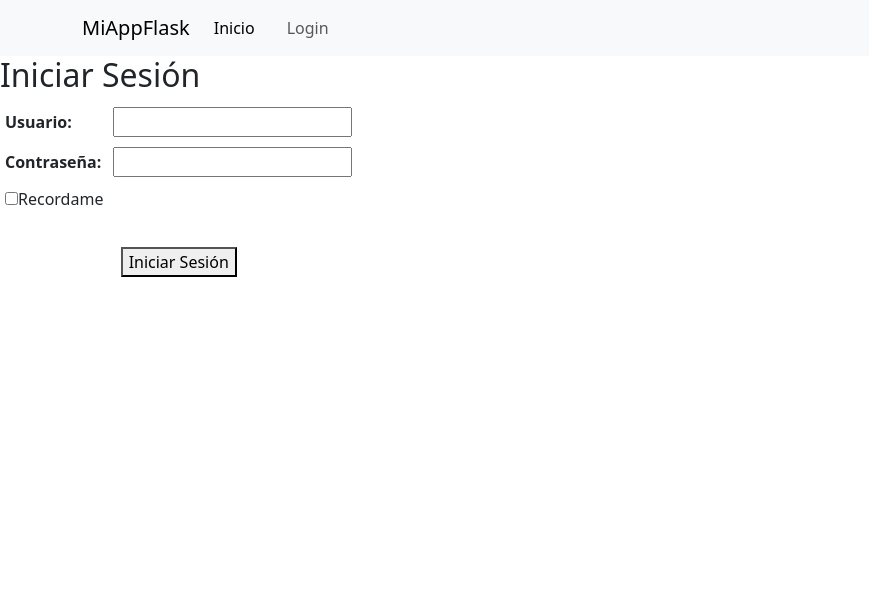
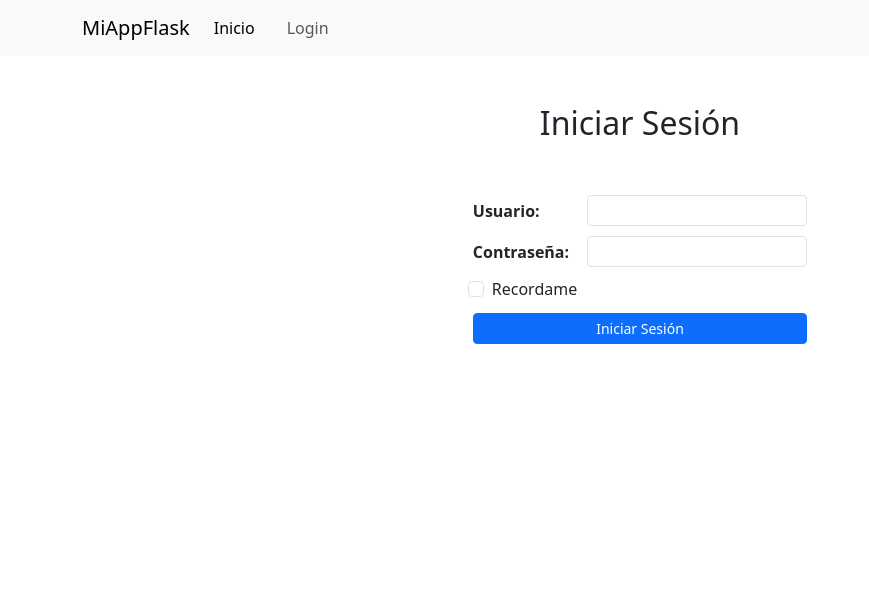
Before and after one commit to danieldevelop/miappflask, a Flask app: page /login in a window 1280 px wide. Shown: the top 589 px of the page, without its empty margins (0-869 px from the left). Run offline with Flask 3, Linux system fonts and the light colour scheme; some libraries are stand-ins or nearby versions.

Commit message:
se agregar estilos basicos

```diff
--- a/templates/pages/login.html
+++ b/templates/pages/login.html
@@ -3,29 +3,29 @@
 {% block title %} Login - MiAppFlask {% endblock %}
 
 {% block content %}
-    <h2>Iniciar Sesión</h2>
+    <h2 class="text-center my-5">Iniciar Sesión</h2>
 
 {#    <form action="{{ url_for('web.login') }}" method="POST">#}
-    <form id="form-login">
+    <form id="form-login" class="mx-auto">
         <table cellpadding="5" cellspacing="4" border="0">
             <tbody>
                 <tr>
                     <td><strong>Usuario:</strong></td>
-                    <td><input type="text" name="username" id="username" /></td>
+                    <td><input class="form-control form-control-sm shadow-none" type="text" name="username" id="username" /></td>
                 </tr>
                 <tr>
                     <td><strong>Contraseña:</strong></td>
-                    <td><input type="password" name="password" id="password"/></td>
+                    <td><input class="form-control form-control-sm shadow-none" type="password" name="password" id="password"/></td>
                 </tr>
                 <tr>
-                    <td><input type="checkbox" name="remember_me" id="remember_me">Recordame</td>
-                </tr>
-                <tr>
-                    <td colspan="2" align="center"><p id="message"></p></td>
+                    <td class="form-check">
+                        <input class="form-check-input" type="checkbox" name="remember_me" id="remember_me">
+                        <label class="form-check-label" for="remember_me">Recordame</label>
+                    </td>
                 </tr>
 
                 <tr>
-                    <td colspan="2" align="center"><button type="submit">Iniciar Sesión</button></td>
+                    <td colspan="2" align="center"><button class="btn btn-sm btn-primary w-100" type="submit">Iniciar Sesión</button></td>
                 </tr>
             </tbody>
         </table>
```
